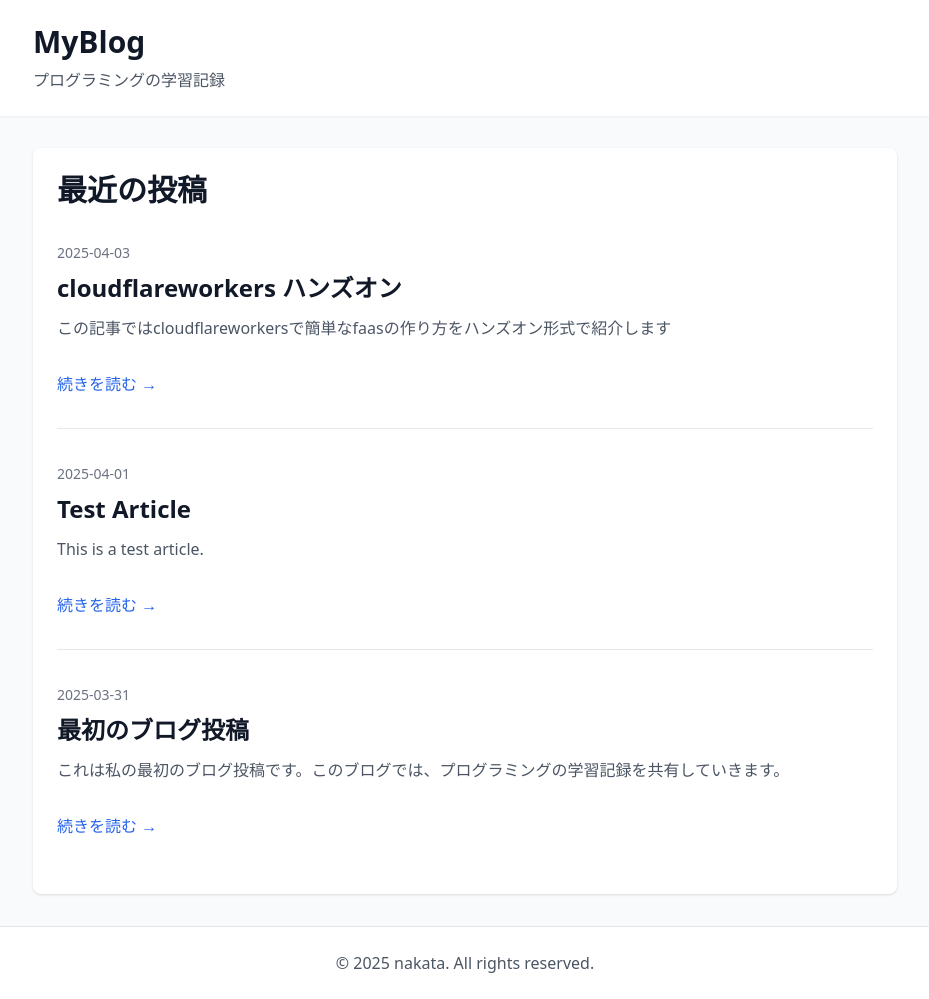
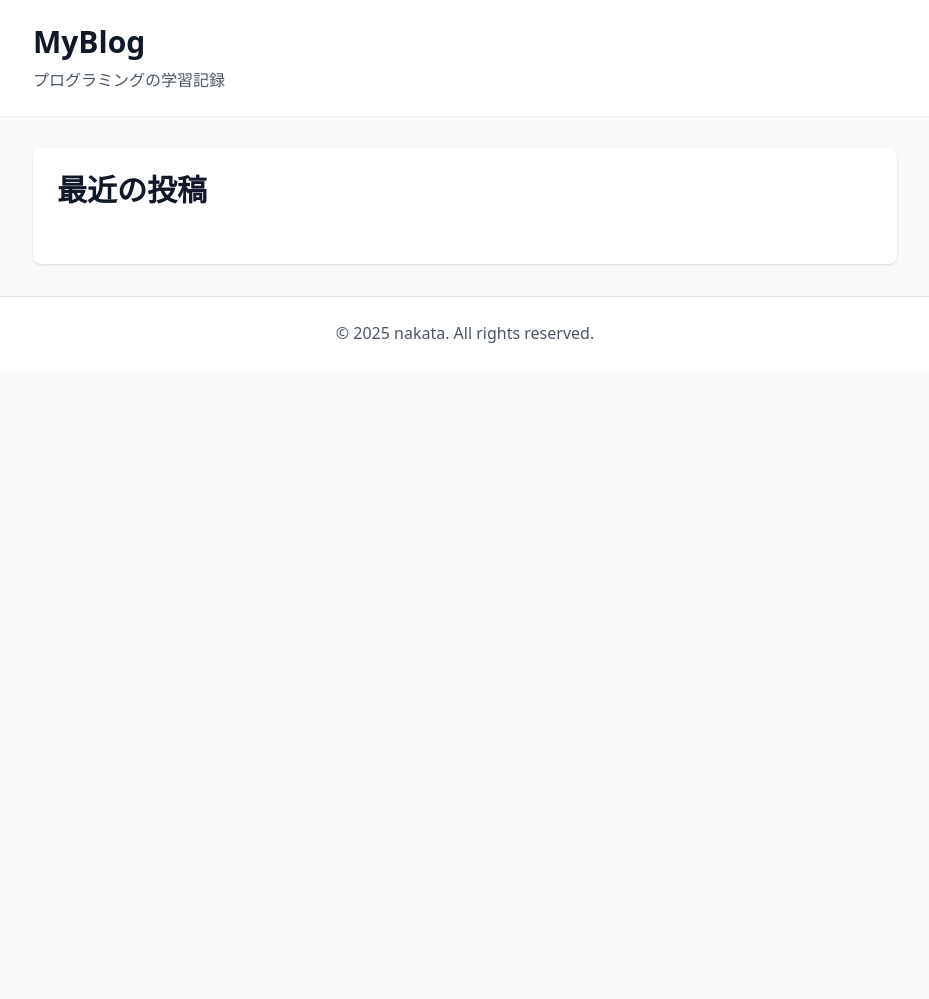
Before and after one commit to kei-600th/myblog, a Jekyll site: the page built from index.md, in a window 1280 px wide. Shown: the whole page, without its empty margins (175-1104 px from the left). Built offline with Jekyll 4.4.1, drawn with Linux system fonts in a browser that asks for light colours; nearby versions of some CDN libraries; after the commit the page ends 900 px from its top, so only the background shows below that.

Commit message:
公開・非公開設定の追加

```diff
--- a/create_post.rb
+++ b/create_post.rb
@@ -22,6 +22,7 @@ layout: post
 title: "#{title.split('-').map(&:capitalize).join(' ')}"
 date: #{today.strftime('%Y-%m-%d')}
 categories: blog
+published: false
 ---
 CONTENT
 
--- a/index.md
+++ b/index.md
@@ -6,7 +6,8 @@ title: ホーム
 <h1 class="text-3xl font-bold text-gray-900 mb-8">最近の投稿</h1>
 
 <div class="space-y-8">
-  {% for post in site.posts %}
+  {% assign published_posts = site.posts | where: "published", true %}
+  {% for post in published_posts %}
     <article class="border-b border-gray-200 pb-8 last:border-b-0">
       <time class="text-sm text-gray-500">{{ post.date | date: "%Y-%m-%d" }}</time>
       <h2 class="mt-2 text-2xl font-semibold">
```
Also changed, not shown: _posts/2025/04/2025-04-03-hands-on-cloudflare.md (+1 -0 lines).
